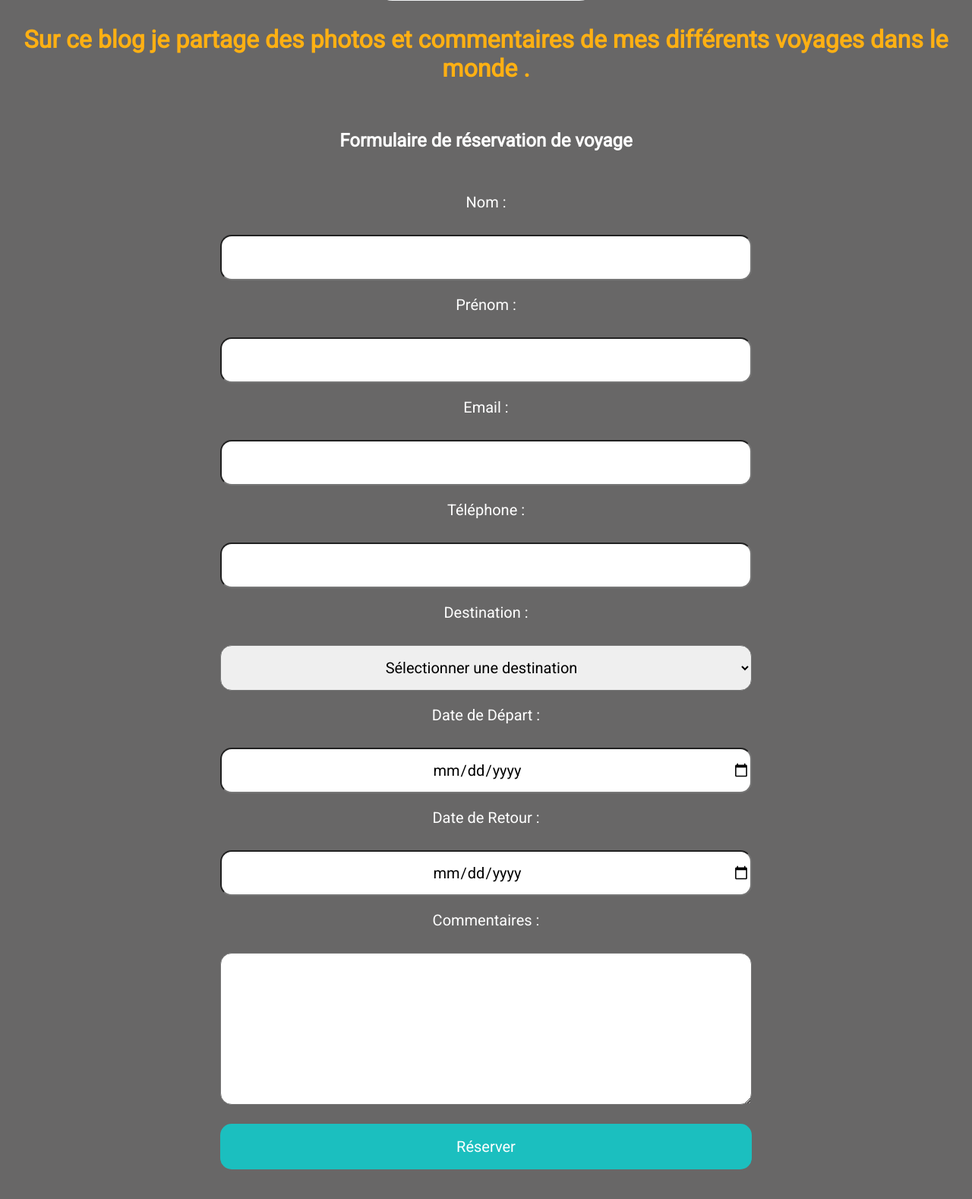
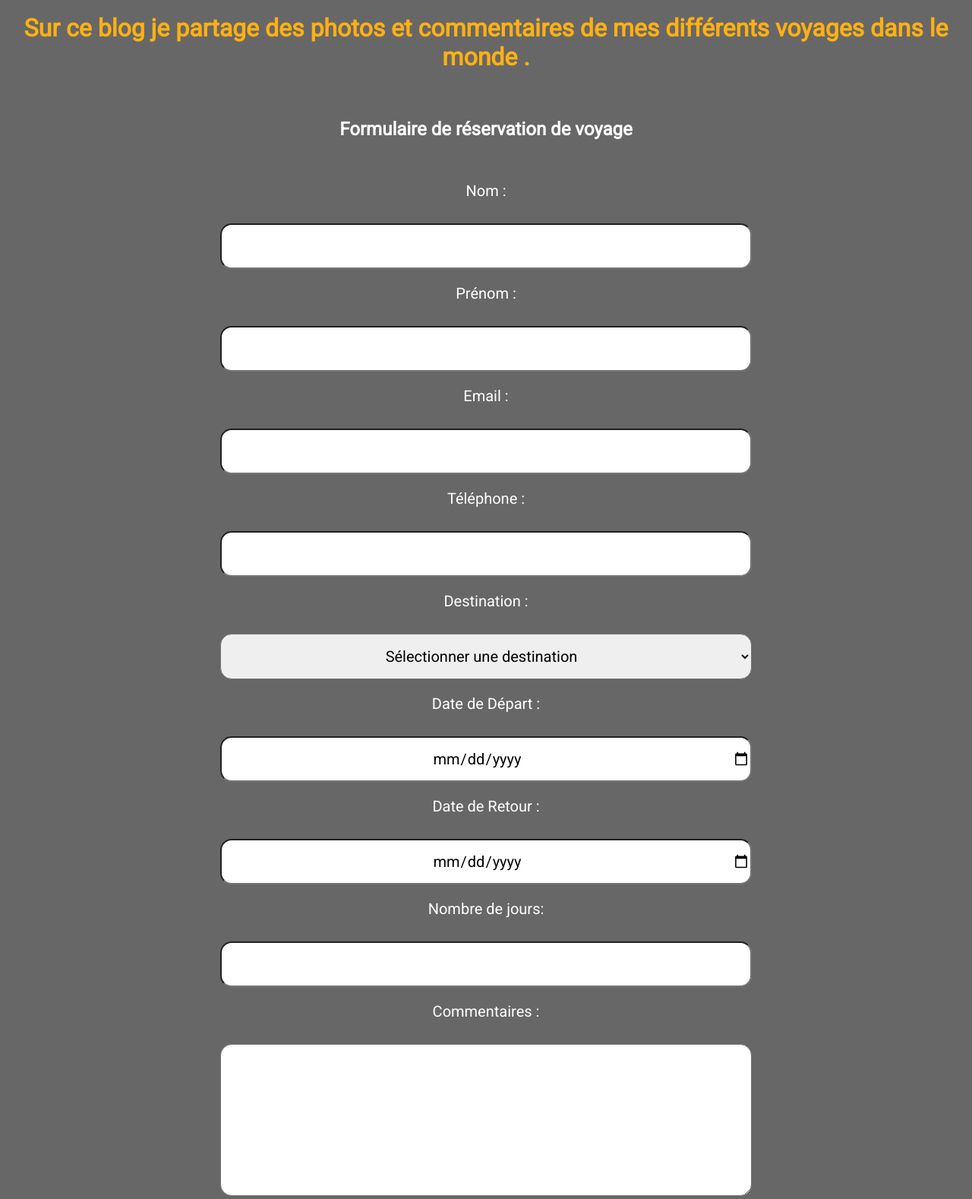
Before and after one commit to Alexandre31470/beachtravel, a PHP site: page /formulaire.php in a window 1280 px wide. Shown: the part 760-2338 px from the top of the page at 76% size. Run offline with PHP 8.4, Linux system fonts and the light colour scheme; some libraries are stand-ins or nearby versions.

Commit message:
commit 2608204 13h34

```diff
--- a/ajoutArticle.php
+++ b/ajoutArticle.php
@@ -1,5 +1,3 @@
-
-
 <?php
 ob_start();
 ?>
@@ -11,6 +9,9 @@ ob_start();
 	<form id="add-article" method="post" action="ajoutArticlebdd.php">
 		<label for="titre">Titre :</label><br>
 		<input type="text" id="titre" name="titre" placeholder="Entrez votre titre" required><br><br>
+
+		<label for="pays">Pays :</label><br>
+		<input type="text" id="pays" name="pays" placeholder="Entrez le pays visité" required><br><br>
 
 
 		<label for="contenu">Contenu :</label><br>
--- a/articlebdd.php
+++ b/articlebdd.php
@@ -12,7 +12,7 @@ try {
     $conn->setAttribute(PDO::ATTR_ERRMODE, PDO::ERRMODE_EXCEPTION);
 
     // Requête SQL pour récupérer les données de la table articles
-    $sql = "SELECT id, titre, contenu, auteur, date_creation, image_url FROM articles";
+    $sql = "SELECT id, titre, pays, contenu, auteur, date_creation, image_url FROM articles";
     $stmt = $conn->prepare($sql);
     $stmt->execute();
 
--- a/components/card.php
+++ b/components/card.php
@@ -4,6 +4,7 @@
 
 $cards = [
     [
+        'id_article' => 1,
         'url' => 'article.php',
         'image' => 'public/pictures/bali.jpg',
         'alt' => 'Image Bali',
--- a/formulaire.php
+++ b/formulaire.php
@@ -1,6 +1,4 @@
 <?php
-echo"test";
-print_r($_POST);
 ob_start();
 ?>
 <div class="form-container">
@@ -41,6 +39,10 @@ ob_start();
             <input type="date" id="date-retour" name="date-retour" required>
         </div>
         <div class="form-group">
+            <label for="nombre_jours">Nombre de jours:</label>
+            <input type="text" id="nombre_jours" class="form-control" readonly>
+        </div>
+        <div class="form-group">
             <label for="commentaires">Commentaires :</label>
             <textarea id="commentaires" name="commentaires" rows="4"></textarea>
         </div>
@@ -50,8 +52,43 @@ ob_start();
     </form>
 </div>
 
+<script>
+    // Ajouter des écouteurs d'événements pour les changements de dates
+    document.getElementById('date-depart').addEventListener('change', calculerNombreJours);
+    document.getElementById('date-retour').addEventListener('change', calculerNombreJours);
+
+    function calculerNombreJours() {
+        // Récupérer les valeurs des champs de date
+        var dateDepart = document.getElementById('date-depart').value;
+        var dateRetour = document.getElementById('date-retour').value;
+
+        // Vérifier que les deux dates sont bien renseignées
+        if (dateDepart && dateRetour) {
+            // Convertir les chaînes de caractères en objets Date
+            var depart = new Date(dateDepart);
+            var retour = new Date(dateRetour);
+
+            // Calculer la différence en millisecondes
+            var difference = retour - depart;
+
+            // Convertir la différence en jours
+            var nombreJours = difference / (1000 * 60 * 60 * 24);
+
+            // Vérifier si le nombre de jours est valide (>= 0)
+            if (nombreJours >= 0) {
+                // Afficher le nombre de jours dans le champ "nombre_jours"
+                document.getElementById('nombre_jours').value = nombreJours + " jours";
+            } else {
+                // Si la date de retour est avant la date de départ, afficher une alerte
+                document.getElementById('nombre_jours').value = "Invalide";
+            }
+        }
+    }
+</script>
+
 <?php
 $content = ob_get_clean();
 require_once 'layout.php';
 
+
 ?>
```
Also changed, not shown: script.js (+2 -33 lines). Lines whose indentation alone changed are shown as unchanged.
